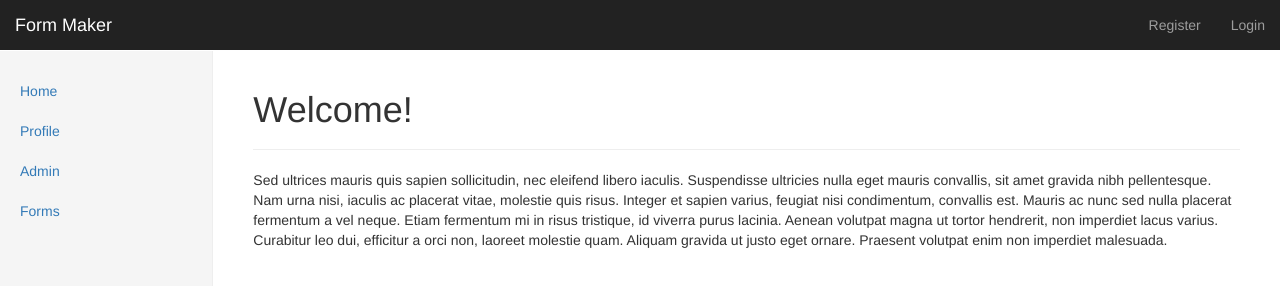
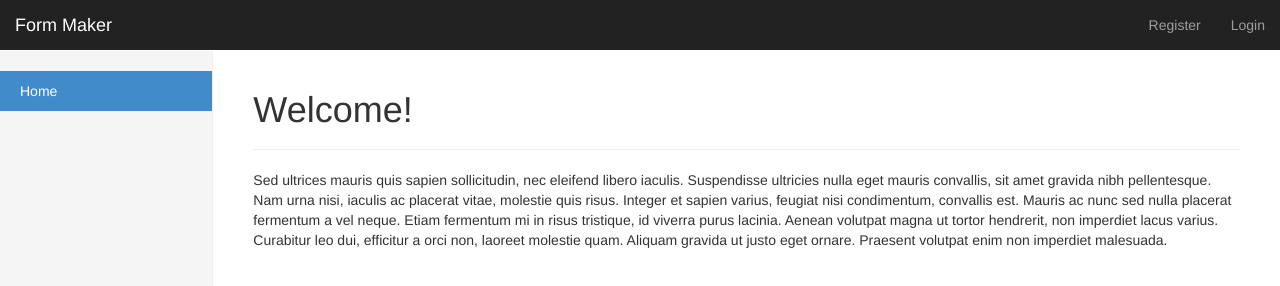
Before and after one commit to sujithrp/WebDevSpring2016, a website: page public/assignment/index.html in a window 1280 px wide. Drawn offline with nearby package versions, Linux system fonts and the light colour scheme; some packages are replaced by stand-ins of ours.

Commit message:
implemented sidebar

```diff
--- a/public/assignment/views/header/header.view.html
+++ b/public/assignment/views/header/header.view.html
@@ -7,15 +7,15 @@
                 <span class="icon-bar"></span>
                 <span class="icon-bar"></span>
             </button>
-            <a class="navbar-brand" href="../home/home.view.html">Form Maker</a>
+            <a class="navbar-brand" href="#/home">Form Maker</a>
         </div>
         <div id="navbar" class="navbar-collapse collapse">
             <ul class="nav navbar-nav navbar-right">
                 <li ng-show="!currentUser" ng-class="{'active': location.url() == '/register'}"><a href="#/register">Register</a></li>
                 <li ng-show="!currentUser" ng-class="{'active': location.url() == '/login'}"><a href="#/login">Login</a></li>
-                <li ng-show="currentUser"><a href="#/profile">{{currentUser.username}}</a></li>
+                <li ng-show="currentUser" ng-class="{'active': location.url() == '/profile'}"><a href="#/profile">{{currentUser.username}}</a></li>
                 <li ng-show="currentUser"><a href="#" ng-click="logout()">Logout</a></li>
-                <li ng-show="currentUser && currentUser.roles.indexOf('admin') >= 0"><a href="#/admin">Admin</a></li>
+                <li ng-show="currentUser && currentUser.roles.indexOf('admin') >= 0" ng-class="{'active': location.url() == '/admin'}"><a href="#/admin">Admin</a></li>
             </ul>
         </div>
     </div>
--- a/public/assignment/views/sidebar/sidebar.view.html
+++ b/public/assignment/views/sidebar/sidebar.view.html
@@ -1,8 +1,8 @@
 <div class="col-sm-3 col-md-2 sidebar">
     <ul class="nav nav-sidebar">
-        <li><a href="#/home">Home</a></li>
-        <li><a href="#/profile">Profile</a></li>
-        <li><a href="#/admin">Admin</a></li>
-        <li><a href="#/forms">Forms</a></li>
+        <li ng-class="{'active': location.url() == '/home'}"><a href="#/home">Home</a></li>
+        <li ng-show="currentUser" ng-class="{'active': location.url() == '/profile'}"><a href="#/profile">Profile</a></li>
+        <li ng-show="currentUser && currentUser.roles.indexOf('admin') >= 0" ng-class="{'active': location.url() == '/admin'}"><a href="#/admin">Admin</a></li>
+        <li ng-show="currentUser" ng-class="{'active': location.url() == '/forms'}"><a href="#/forms">Forms</a></li>
     </ul>
 </div>
```
